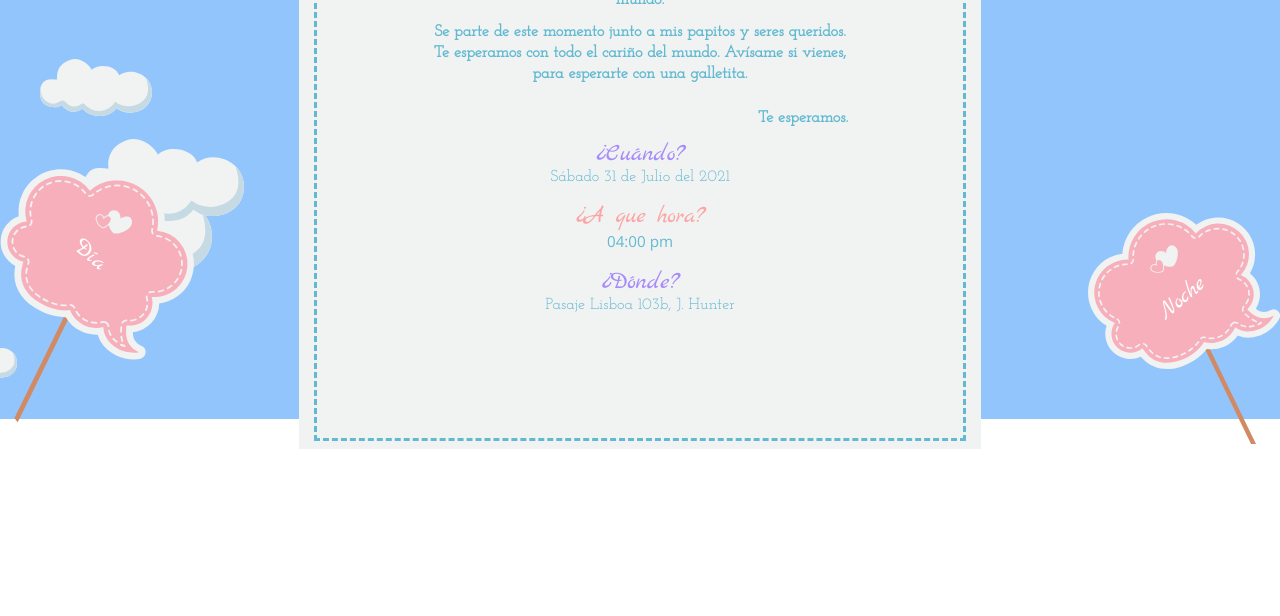
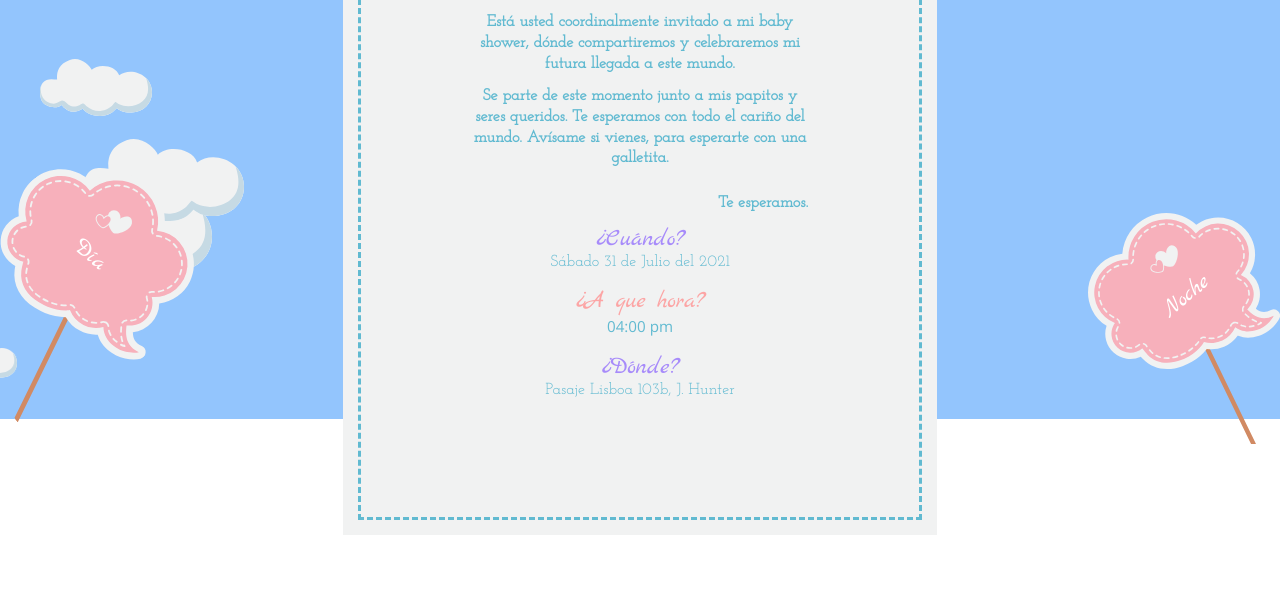
Before and after one commit to EdsonCoaquira/primer-proyecto, a plain HTML site: page index.html in a window 1280 px wide. Shown: the part 381-997 px from the top of the page. Before the commit the page ends 830 px from the top, so only its background shows below. Drawn offline with nearby package versions, Linux system fonts and the light colour scheme.

Commit message:
Corrección de los estilos en el apartado background y card, implementación del rwd con arreglo final de las dimensiones mínimas hasta 640 que venia en el ejemplo original.

```diff
--- a/scripts.js
+++ b/scripts.js
@@ -1,4 +1,4 @@
-/* Efectos para cambiar a Día y Noche */
+/* Efectos para cambiar a Día y Noche haciendo click en los cartelitos*/
 let color_morning = 'rgb(147, 197, 253)';
 let button_1 = document.getElementById('morning');
 
--- a/scss/styles.scss
+++ b/scss/styles.scss
@@ -33,10 +33,10 @@ body {
     display: flex;
     background-color: $color-background-1;
     flex-wrap: wrap;
-    width: 100vw;
-    height: 100vh;
+    width: 100%;
     position: fixed;
     top: 0;
+    bottom: 0;
     left: 0;
     .cloud-1 {
         top: 2vh;
@@ -131,15 +131,16 @@ body {
 /* Estilos para la tarjeta de invitación */
 .card {
     background-color: $color-background-2;
-    padding: 5.2rem;
-    padding-bottom: 6.8rem;
+    padding-bottom: 6.75rem;
+    padding-top: 4.95rem;
     border: 3px dashed $color-border;
     outline: 15px solid $color-background-2;
     position: relative;
     width: 30rem;
     margin-left: auto;
     margin-right: auto;
-    margin-top: 6rem;
+    margin-top: 8rem;
+    margin-bottom: 6rem;
     overflow: hidden;
     .t-1 {
         font-family: 'Marck Script', cursive;
@@ -217,6 +218,55 @@ body {
         }
     }
 }
+@media screen and (min-width: 640px) {
+    .card {
+        width: 12rem;
+        padding: 5.2rem;
+        margin-left: auto;
+        margin-right: auto;
+        margin-top: 6.25rem;
+    }
+}
+@media screen and (min-width: 768px) {
+    .card {
+        width: 15rem;
+        padding: 4.95rem;
+        padding-bottom: 6.45rem;
+        margin-left: auto;
+        margin-right: auto;
+        margin-top: 6.25rem;
+    }
+}
+@media screen and (min-width: 1024px) {
+    .card {
+        width: 20rem;
+        padding: 4.95rem;
+        padding-bottom: 6.45rem;
+        margin-left: auto;
+        margin-right: auto;
+        margin-top: 6.25rem;
+    }
+}
+@media screen and (min-width: 1280px) {
+    .card {
+        width: 25rem;
+        padding: 4.95rem;
+        padding-bottom: 6.45rem;
+        margin-left: auto;
+        margin-right: auto;
+        margin-top: 6.25rem;
+    }
+}
+@media screen and (min-width: 1536px) {
+    .card {
+        width: 30rem;
+        padding: 4.95rem;
+        padding-bottom: 6.45rem;
+        margin-left: auto;
+        margin-right: auto;
+        margin-top: 6.25rem;
+    }
+}
 
 /* Estilos para los objetos colgantes */
 .flex-head {
@@ -273,19 +323,32 @@ body {
     bottom: 0;
     left: 0;
     .poster-left-1 {
-        width: 13rem;
+        width: 9rem;
         transform: rotate(52deg);
         vertical-align: middle;
-        margin-left: -36px;
-        margin-bottom: 10px;
+        margin-left: -25px;
+        margin-bottom: 5px;
+    }
+    @media screen and (min-width: 640px){
+        .poster-left-1 {
+            width: 13rem;
+            margin-left: -36px;
+            margin-bottom: 10px;
+        }
     }
     .morning-left {
         position: absolute;
-        left: 4.2rem;
-        top: 5rem;
+        left: 2.5rem;
+        top: 3.5rem;
         transform: rotate(40deg);
         .button-left {
             @extend %object-2;
+        }
+    }
+    @media screen and (min-width: 640px){
+        .morning-left {
+            left: 4.2rem;
+            top: 5rem;
         }
     }
 }
@@ -295,17 +358,30 @@ body {
     bottom: 0;
     right: 0;
     .poster-right-1 {
-        width: 12rem;
+        width: 8rem;
         vertical-align: middle;
         margin-bottom: -25px;
     }
+    @media screen and (min-width: 640px){
+        .poster-right-1 {
+            width: 12rem;
+            margin-left: -36px;
+            margin-bottom: -25px;
+        }
+    }
     .night-right {
         position: absolute;
-        left: 3.8rem;
-        top: 4.3rem;
+        left: 1.9rem;
+        top: 2.5rem;
         transform: rotate(-40deg);
         .button-right {
             @extend %object-2;
         }
     }
+    @media screen and (min-width: 640px){
+        .night-right {
+            left: 1.8rem;
+            top: 4.2rem;
+        }
+    }
 }
```
Also changed, not shown: css/styles.css.
